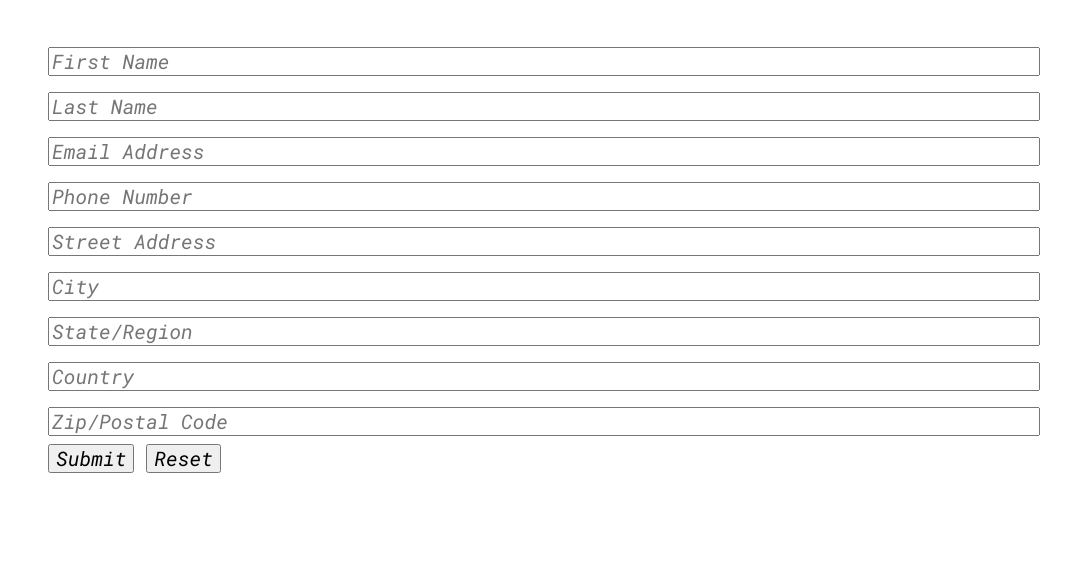
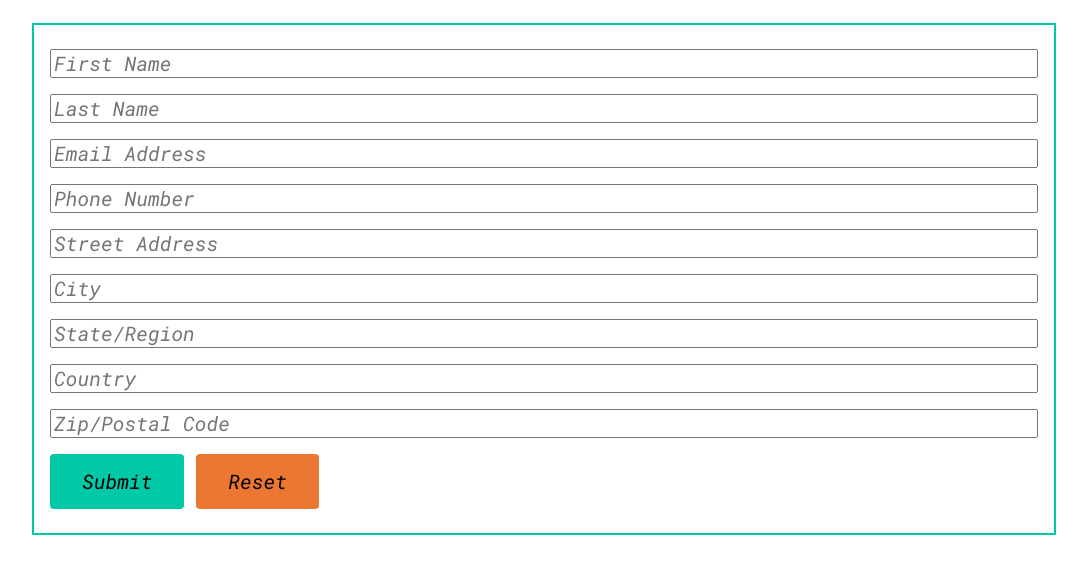
Before and after one commit to swic-cis-277/shipping-form-GagePickle, a website: page client/index.html in a window 1280 px wide. Shown: the part 79-652 px from the top of the page, without its empty margins (96-1183 px from the left). Drawn offline with nearby package versions, Linux system fonts and the light colour scheme.

Commit message:
Style buttons and add border to form

```diff
--- a/client/index.html
+++ b/client/index.html
@@ -68,8 +68,8 @@
         ><input type="number" id="zip" placeholder="Zip/Postal Code" required />
       </div>
 
-      <button type="submit">Submit</button>
-      <button type="reset">Reset</button>
+      <button class="button button-submit" type="submit">Submit</button>
+      <button class="button button-reset" type="reset">Reset</button>
     </form>
     <!-- 'Connect' JS to this HTML file. -->
     <script src="./scripts.js"></script>
--- a/client/style.css
+++ b/client/style.css
@@ -1,3 +1,8 @@
+:root {
+  --primary-color: #00C9A7;
+  --seconday-color: #EB7732;
+}
+
 body {
   font-family: 'Roboto Mono', monospace;
   font-size: 20px;
@@ -5,6 +10,7 @@ body {
 }
 
 form {
+  border: solid 2px var(--primary-color);
   margin: 0 auto;
   padding: 1rem 1rem;
   width: 80vw;
@@ -13,6 +19,21 @@ form {
 input {
   margin: 0.5rem 0;
   width: 100%;
+}
+
+.button {
+  border: none;
+  border-radius: 4px;
+  margin: 0.5rem 0;
+  padding: 1rem 2rem;
+}
+
+.button-submit {
+  background-color: var(--primary-color);
+}
+
+.button-reset {
+  background-color: var(--seconday-color);
 }
 
 .screen-reader-text {
```
